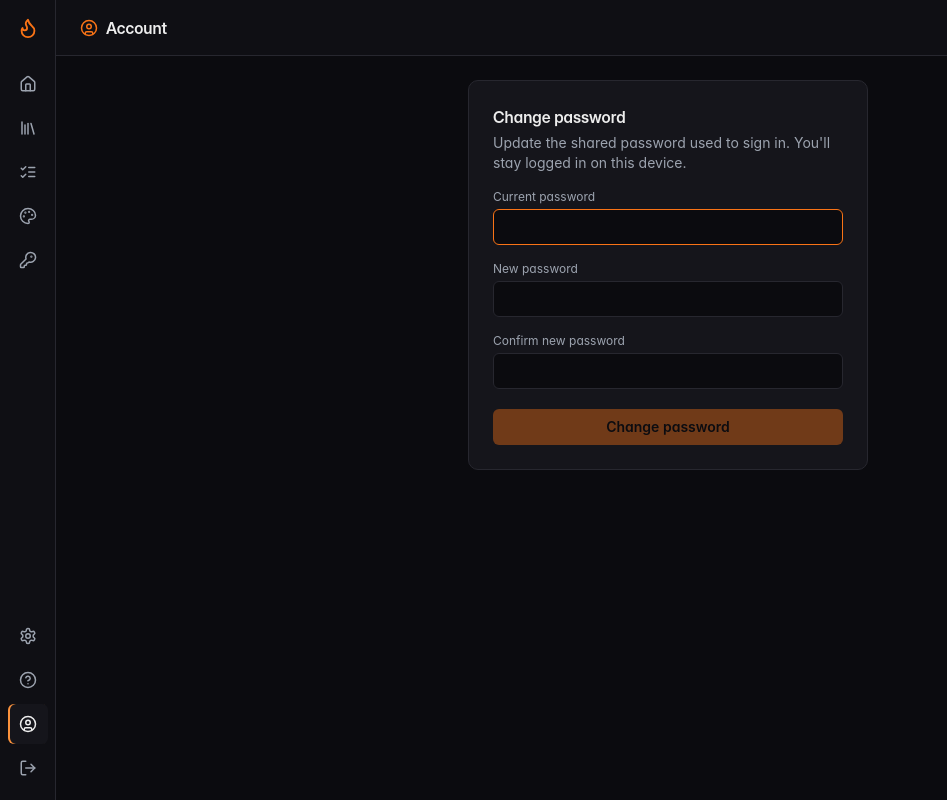
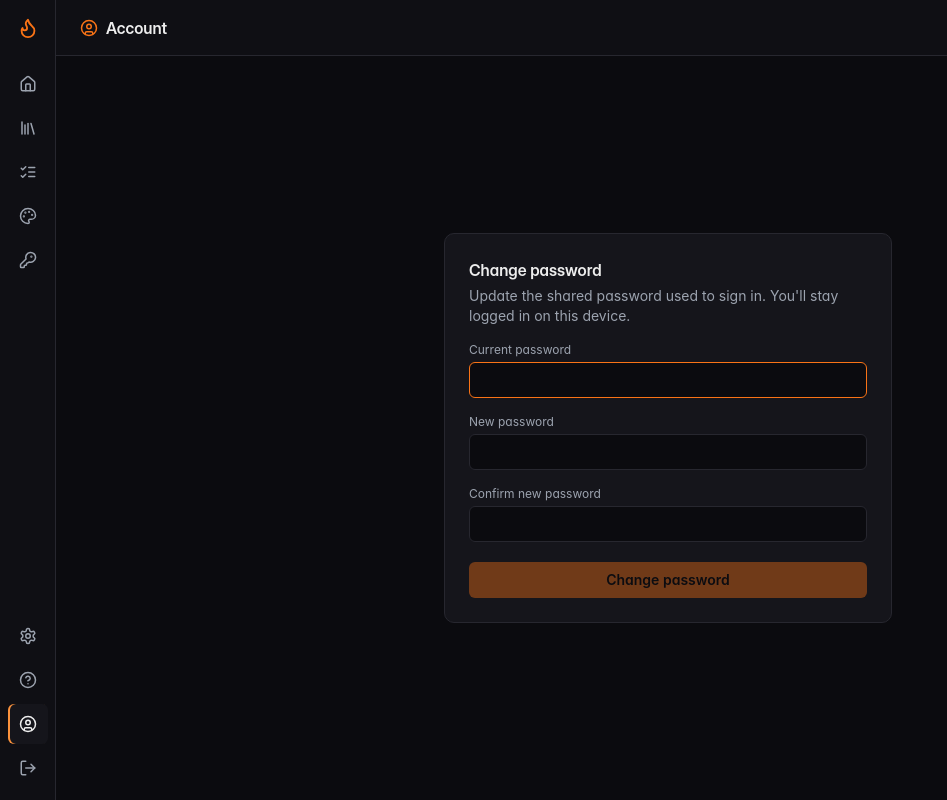
Before and after one commit to Joeyleeyt/Sleepytool, a Next.js app in the folder apps/web/: page /account in a window 1280 px wide. Shown: the whole page, without its empty margins (0-947 px from the left). Built offline with nearby package versions, Linux system fonts and the light colour scheme.

Commit message:
fixed change password form

```diff
--- a/apps/web/src/app/account/page.tsx
+++ b/apps/web/src/app/account/page.tsx
@@ -15,8 +15,8 @@ export default function AccountPage() {
           <CircleUser size={18} className="text-ember-500" />
           <h1 className="font-display text-base font-semibold ml-2">Account</h1>
         </header>
-        <div className="flex-1 overflow-y-auto">
-          <div className="max-w-md mx-auto p-6">
+        <div className="flex-1 overflow-y-auto grid place-items-center p-6">
+          <div className="w-full max-w-md">
             <ChangePasswordForm />
           </div>
         </div>
```
